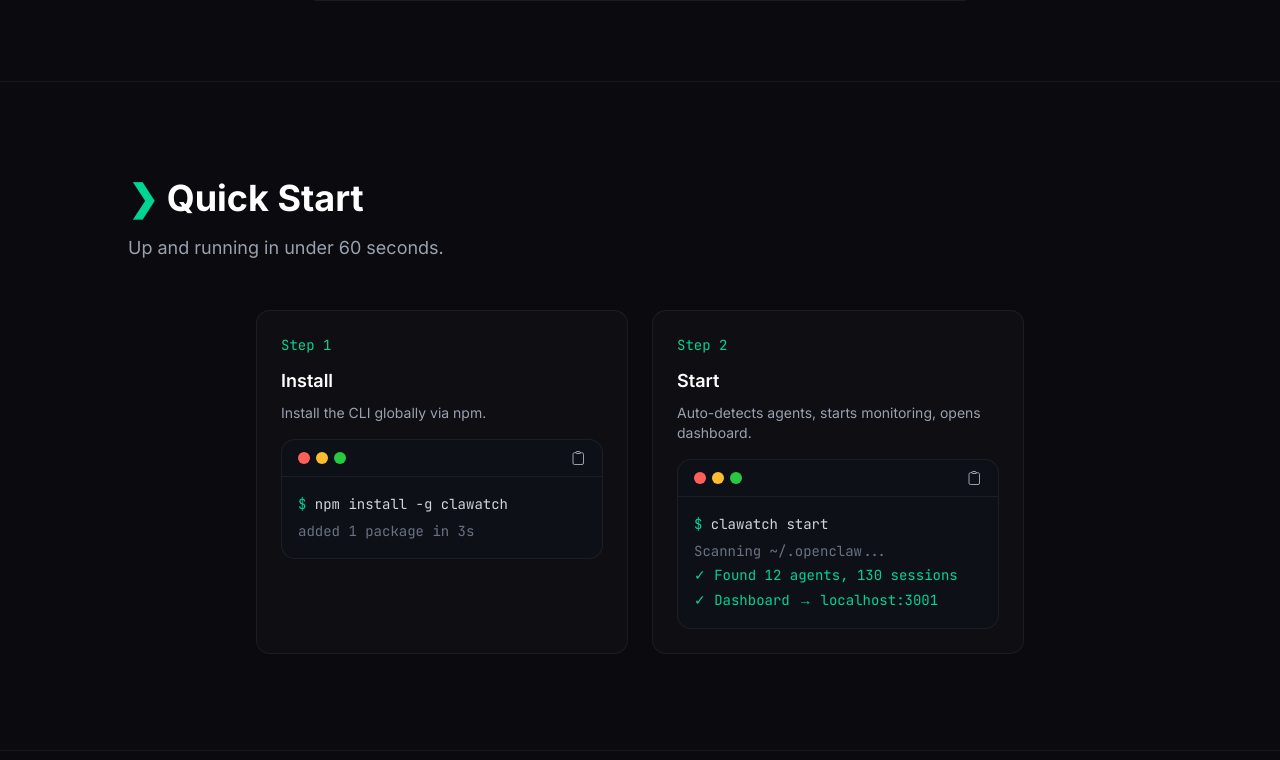
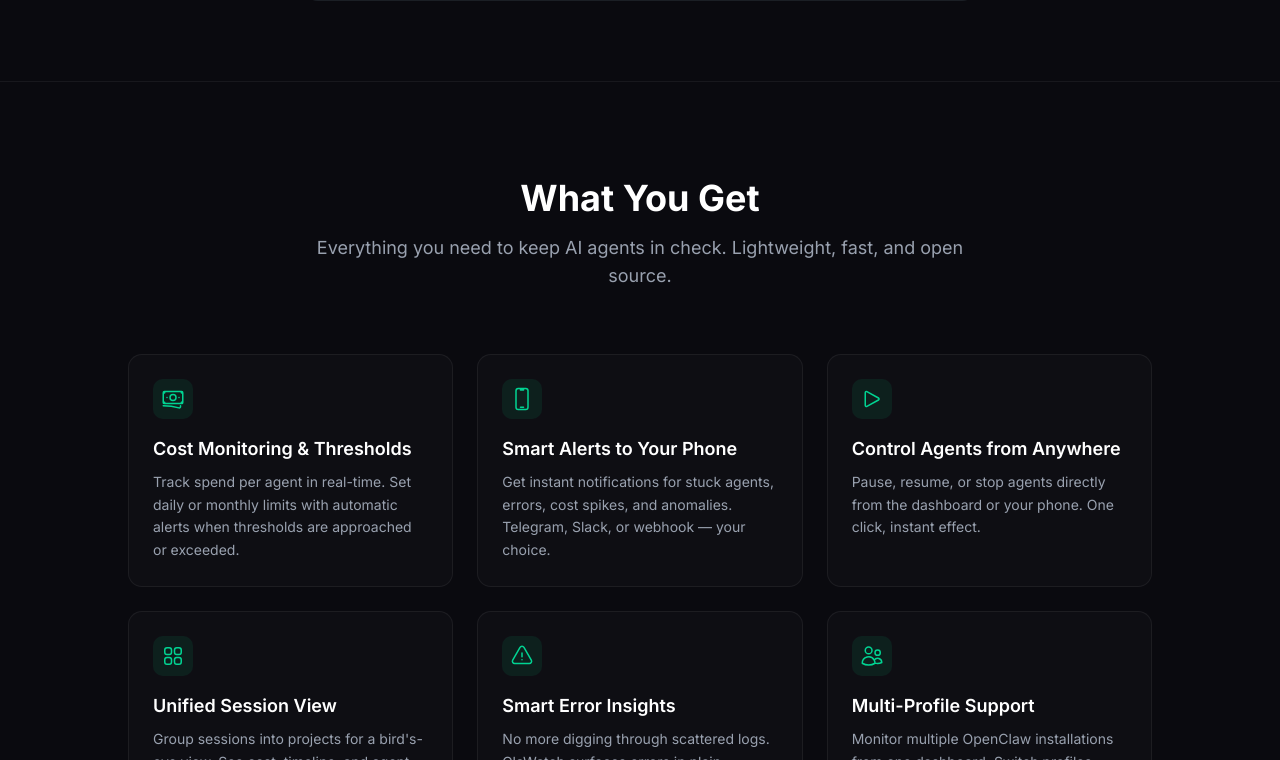
Before and after one commit to GENWAY-AI/clawatch, a Next.js app in the folder frontend/: page / in a window 1280 px wide. Shown: the part 840-1600 px from the top of the page. Built offline with nearby package versions, Linux system fonts and the light colour scheme.

Commit message:
fix(frontend): remove duplicate Quick Start section + fix nav

```diff
--- a/frontend/src/app/page.tsx
+++ b/frontend/src/app/page.tsx
@@ -180,7 +180,6 @@ export default function LandingPage() {
               <ClaWatchLogo size="md" />
             </div>
             <div className="hidden sm:flex items-center gap-5 text-sm text-gray-400">
-              <a href="#quickstart" className="hover:text-white transition-colors">Quick Start</a>
               <a href="#features" className="hover:text-white transition-colors">Features</a>
               <a href="#faq" className="hover:text-white transition-colors">FAQ</a>
             </div>
@@ -253,39 +252,6 @@ export default function LandingPage() {
       </section>
 
       {/* 3. QUICK START */}
-      <section id="quickstart" className="py-24 px-6 border-t border-white/[0.06]">
-        <div className="max-w-5xl mx-auto">
-          <h2 className="text-3xl sm:text-4xl font-bold mb-4">
-            <span className="text-emerald-400">&#10095;</span> Quick Start
-          </h2>
-          <p className="text-gray-400 mb-12 text-lg">Up and running in under 60 seconds.</p>
-          <div className="grid md:grid-cols-2 gap-6 max-w-3xl mx-auto">
-            {/* Step 1 */}
-            <div className="rounded-xl border border-white/[0.06] bg-white/[0.02] p-6">
-              <div className="text-emerald-400 text-sm font-mono mb-3">Step 1</div>
-              <h3 className="text-lg font-semibold mb-2">Install</h3>
-              <p className="text-gray-400 text-sm mb-4">Install the CLI globally via npm.</p>
-              <TerminalBlock copyText="npm install -g clawatch">
-                <div><span className="text-emerald-400">$</span> <span className="text-gray-300">npm install -g clawatch</span></div>
-                <div className="text-gray-500 mt-1">added 1 package in 3s</div>
-              </TerminalBlock>
-            </div>
-            {/* Step 2 */}
-            <div className="rounded-xl border border-white/[0.06] bg-white/[0.02] p-6">
-              <div className="text-emerald-400 text-sm font-mono mb-3">Step 2</div>
-              <h3 className="text-lg font-semibold mb-2">Start</h3>
-              <p className="text-gray-400 text-sm mb-4">Auto-detects agents, starts monitoring, opens dashboard.</p>
-              <TerminalBlock copyText="clawatch start">
-                <div><span className="text-emerald-400">$</span> <span className="text-gray-300">clawatch start</span></div>
-                <div className="text-gray-500 mt-1">Scanning ~/.openclaw...</div>
-                <div className="text-emerald-400 mt-0.5">&#10003; Found 12 agents, 130 sessions</div>
-                <div className="text-emerald-400 mt-0.5">&#10003; Dashboard → localhost:3001</div>
-              </TerminalBlock>
-            </div>
-          </div>
-        </div>
-      </section>
-
       {/* 4. WHAT YOU GET */}
       <section id="features" className="py-24 px-6 border-t border-white/[0.06]">
         <div className="max-w-5xl mx-auto">
```
